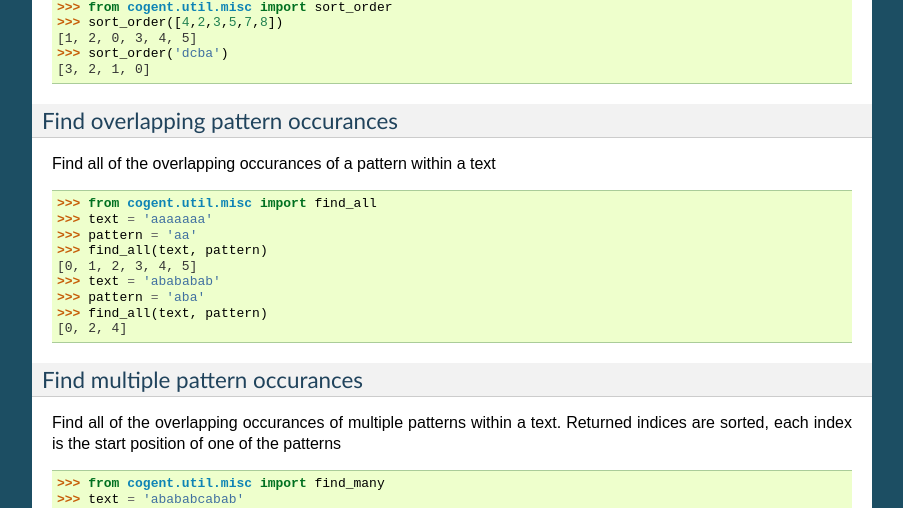
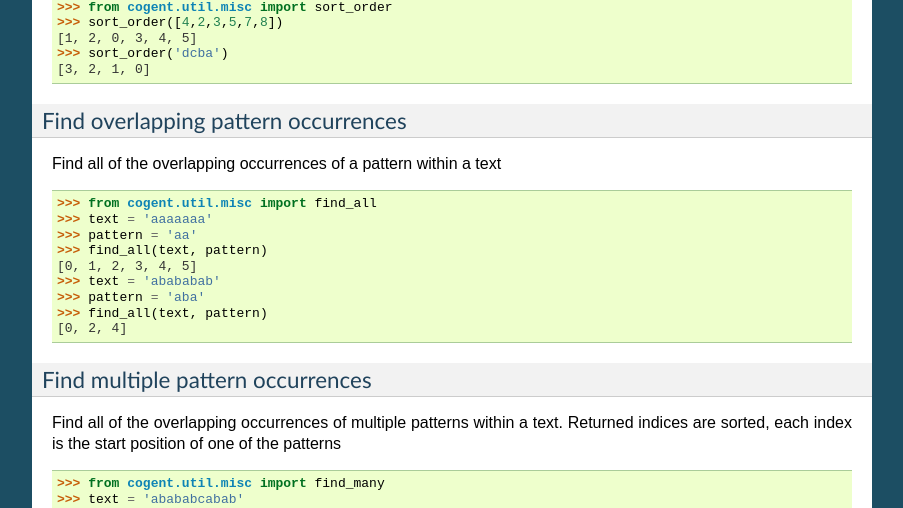
Before and after one commit to chungtseng/pycogent, a Sphinx documentation site: the page built from doc/cookbook/useful_utilities.rst, in a window 1280 px wide and 900 px high, scrolled down 5774 px. Shown: the part 153-661 px from the top of the window, without its empty margins (198-1101 px from the left). Built offline with Sphinx 7.4.7, drawn with Linux system fonts in a browser that asks for light colours; formulas are drawn with MathJax 3; pages that are not in the unit, such as notebooks, are missing from menus; some of the changed text lies outside the part shown.

Commit message:
correct some spelling
git-svn-id: https://pycogent.svn.sourceforge.net/svnroot/pycogent/trunk@658 4565cf14-4326-0410-8d81-eccf4396eebe

```diff
--- a/doc/cookbook/useful_utilities.rst
+++ b/doc/cookbook/useful_utilities.rst
@@ -374,10 +374,10 @@ Obtain the indices for items in sort order. This is similar to numpy.argsort, bu
     >>> sort_order('dcba')
     [3, 2, 1, 0]
 
-Find overlapping pattern occurances
-^^^^^^^^^^^^^^^^^^^^^^^^^^^^^^^^^^^
+Find overlapping pattern occurrences
+^^^^^^^^^^^^^^^^^^^^^^^^^^^^^^^^^^^^
 
-Find all of the overlapping occurances of a pattern within a text
+Find all of the overlapping occurrences of a pattern within a text
 
 .. doctest::
 
@@ -391,10 +391,10 @@ Find all of the overlapping occurances of a pattern within a text
     >>> find_all(text, pattern)
     [0, 2, 4]
 
-Find multiple pattern occurances
-^^^^^^^^^^^^^^^^^^^^^^^^^^^^^^^^
+Find multiple pattern occurrences
+^^^^^^^^^^^^^^^^^^^^^^^^^^^^^^^^^
 
-Find all of the overlapping occurances of multiple patterns within a text. Returned indices are sorted, each index is the start position of one of the patterns
+Find all of the overlapping occurrences of multiple patterns within a text. Returned indices are sorted, each index is the start position of one of the patterns
 
 .. doctest::
 
```
